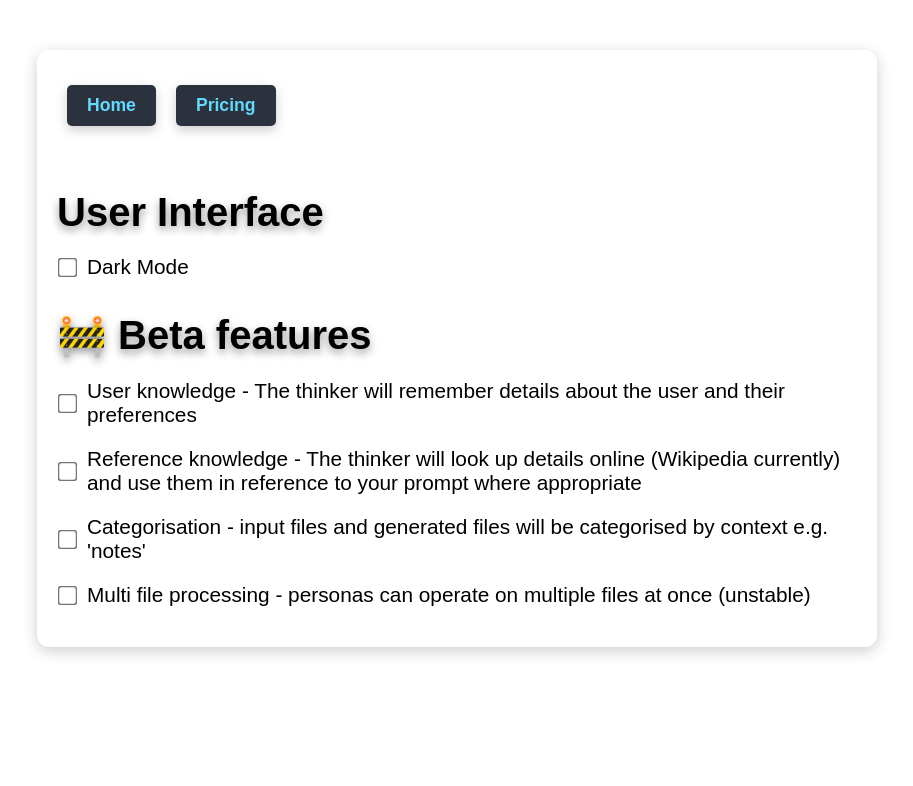
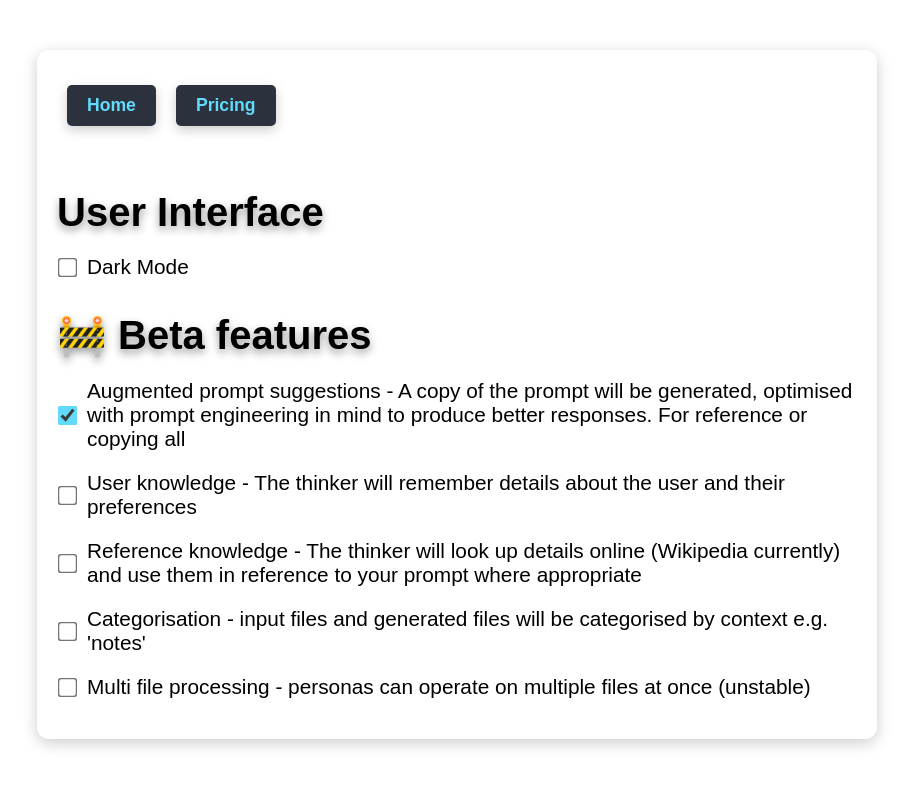
Before and after one commit to AaronFR/Thinker, a React (Create React App) app in the folder FrontEnd/react-app/: page /settings in a window 1280 px wide. Shown: the top 786 px of the page, without its empty margins (183-1096 px from the left). Built offline with nearby package versions, Linux system fonts and the light colour scheme; no server answers.

Commit message:
add[Settings.js]: beta toggle for prompt augmentation

```diff
--- a/FrontEnd/react-app/src/App.js
+++ b/FrontEnd/react-app/src/App.js
@@ -1,8 +1,10 @@
-import React, { useState, useEffect, useRef } from 'react';
+import React, { useState, useEffect, useRef, useContext } from 'react';
 import { marked } from 'marked';
 import { Link } from 'react-router-dom';
 import DOMPurify from 'dompurify';
 import './App.css';
+
+import { SettingsContext } from './Settings';
 
 /**
  * App component
@@ -30,6 +32,9 @@ function App () {
 
     const idleTime = 1500; // Time in milliseconds before triggering input handlers
     const typingTimer = useRef(null);
+
+    const { settings } = useContext(SettingsContext);
+    const { augmentedPromptsEnabled } = settings;
 
     // Handle user input submission
     const handleSubmit = async (event) => {
@@ -80,7 +85,9 @@ function App () {
       event.target.style.height = `${Math.min(event.target.scrollHeight, 8 * 24)}px`; // 24px per row, max 8 rows
 
       typingTimer.current = setTimeout(() => {
+        if (augmentedPromptsEnabled) {
           generateAugmentedPrompt(event.target.value);
+        }
         generateQuestionsForPrompt(event.target.value);
       }, idleTime);
     };
@@ -165,6 +172,8 @@ function App () {
           />
 
           {/* Prompt augmentation Section */}
+          {augmentedPromptsEnabled && (
+            <>
               <div style={{ opacity: isAugmenting ? 0.5 : 1 }}>
                 {augmentedPrompt ?
                   <div
@@ -179,6 +188,8 @@ function App () {
                 <button className="augment-button" onClick={copyAugmentedPrompt}>
                   {isAugmenting ? 'Augmenting...' : 'Copy Augmented Prompt'}
                 </button>
+              )}
+            </>
           )}
 
           {/* Dropdown for Selecting Persona */}
--- a/FrontEnd/react-app/src/Settings.js
+++ b/FrontEnd/react-app/src/Settings.js
@@ -43,6 +43,7 @@ export function SettingsProvider({ children }) {
   const [settings, setSettings] = useState({
     darkMode: false,
     language: 'en',
+    augmentedPromptsEnabled: true,
     userEncyclopediaEnabled: false,
     encyclopediaEnabled: false,
     categorisationEnabled: false,
@@ -57,6 +58,7 @@ export function SettingsProvider({ children }) {
         setSettings(prevSettings => ({
           ...prevSettings,
           darkMode: loadedConfig.interface.dark_mode ?? false,
+          augmentedPromptsEnabled: loadedConfig.beta_features.augmented_prompts_enabled ?? false,
           userEncyclopediaEnabled: loadedConfig.beta_features.user_encyclopedia_enabled ?? false,
           encyclopediaEnabled: loadedConfig.beta_features.encyclopedia_enabled ?? false,
           categorisationEnabled: loadedConfig.beta_features.categorisation_enabled ?? false,
@@ -82,6 +84,7 @@ export function SettingsProvider({ children }) {
     <SettingsContext.Provider value={{
       settings,
       toggleDarkMode: () => toggleSetting('interface.dark_mode', 'darkMode'),
+      toggleAugmentedPrompts: () => toggleSetting('beta_features.augmented_prompts_enabled', 'augmentedPromptsEnabled'),
       toggleUserEncyclopedia: () => toggleSetting('beta_features.user_encyclopedia_enabled', 'userEncyclopediaEnabled'),
       toggleEncyclopedia: () => toggleSetting('beta_features.encyclopedia_enabled', 'encyclopediaEnabled'),
       toggleCategorisation: () => toggleSetting('beta_features.categorisation_enabled', 'categorisationEnabled'),
@@ -96,6 +99,7 @@ export function Settings() {
   const {
     settings,
     toggleDarkMode,
+    toggleAugmentedPrompts,
     toggleUserEncyclopedia,
     toggleEncyclopedia,
     toggleCategorisation,
@@ -107,6 +111,8 @@ export function Settings() {
   ];
 
   const betaOptions = [
+    { label: "Augmented prompt suggestions - A copy of the prompt will be generated, optimised with prompt engineering in mind to produce better responses. For reference or copying all",
+     value: settings.augmentedPromptsEnabled, onChange: toggleAugmentedPrompts },
     { label: "User knowledge - The thinker will remember details about the user and their preferences",
      value: settings.userEncyclopediaEnabled, onChange: toggleUserEncyclopedia },
     { label: "Reference knowledge - The thinker will look up details online (Wikipedia currently) and use them in reference to your prompt where appropriate",
```
Lines whose indentation alone changed are shown as unchanged.
